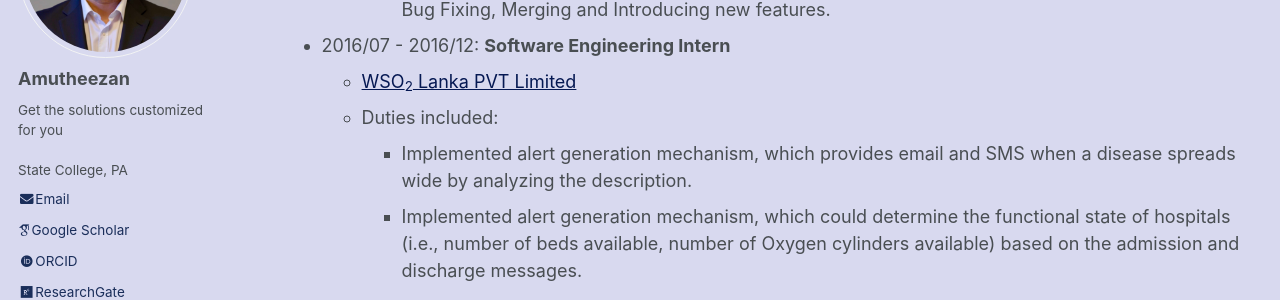
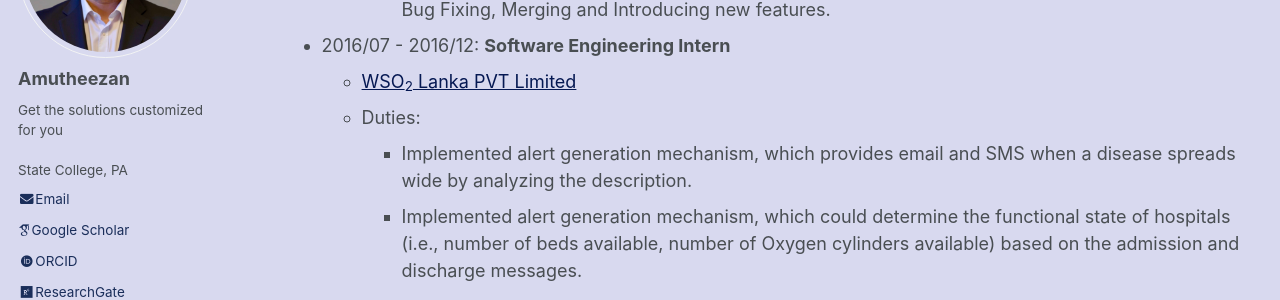
Before and after one commit to Amutheezan/amutheezan.github.io, a Jekyll site: the page built from _pages/cv.md, in a window 1280 px wide and 900 px high, scrolled down 2677 px. Shown: the part 153-453 px from the top of the window. Built offline with Jekyll 4.4.1, drawn with Linux system fonts in a browser that asks for light colours; some web fonts are replaced.

Commit message:
Update cv.md

```diff
--- a/_pages/cv.md
+++ b/_pages/cv.md
@@ -114,7 +114,7 @@ Software Engineering Experience
 
 * 2016/07 - 2016/12: **Software Engineering Intern**
   * [WSO<sub>2</sub> Lanka PVT Limited](https://wso2.com/)
-  * Duties included:
+  * Duties:
     * Implemented alert generation mechanism, which provides email and SMS when a disease spreads wide by analyzing the
       description.
     * Implemented alert generation mechanism, which could determine the functional state of hospitals (i.e., number
```
